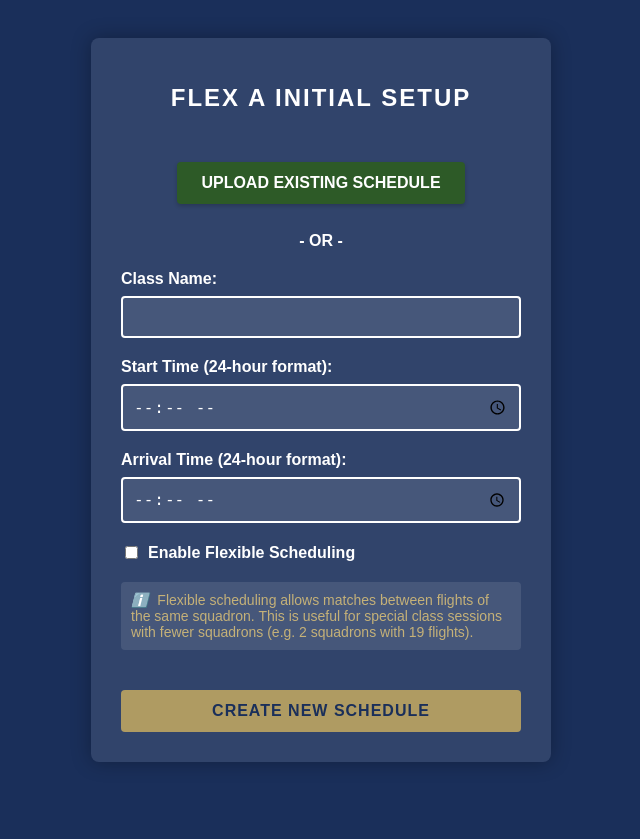
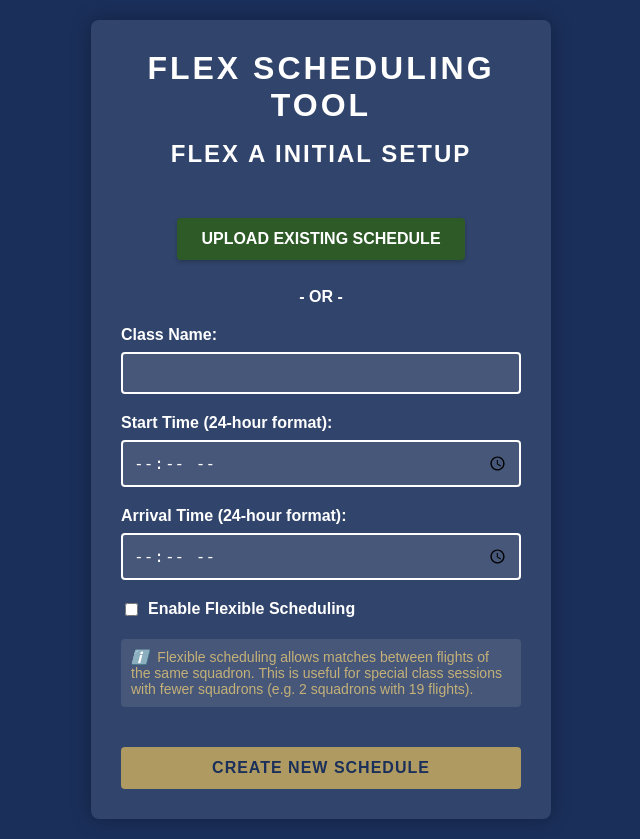
Before and after one commit to SOSgit-app/SOS-FLEX-APP, a Flask app: page / in a window 1280 px wide. Shown: the whole page, without its empty margins (319-959 px from the left). Before the commit the page ends 763 px from the top, so only its background shows below. Run offline with Flask 3, Linux system fonts and the light colour scheme.

Commit message:
Add main title 'FLEX SCHEDULING TOOL' to test automated deployment

```diff
--- a/templates/index.html
+++ b/templates/index.html
@@ -32,6 +32,15 @@
             text-transform: uppercase;
             letter-spacing: 2px;
             font-size: 24px;
+        }
+        .main-title {
+            text-align: center;
+            color: #ffffff;
+            margin-bottom: 10px;
+            text-transform: uppercase;
+            letter-spacing: 3px;
+            font-size: 32px;
+            font-weight: bold;
         }
         .form-group {
             margin-bottom: 20px;
@@ -127,6 +136,7 @@
 </head>
 <body>
     <div class="container">
+        <div class="main-title">FLEX SCHEDULING TOOL</div>
         <h1>Flex A Initial Setup</h1>
 
         <!-- Upload form -->
```
